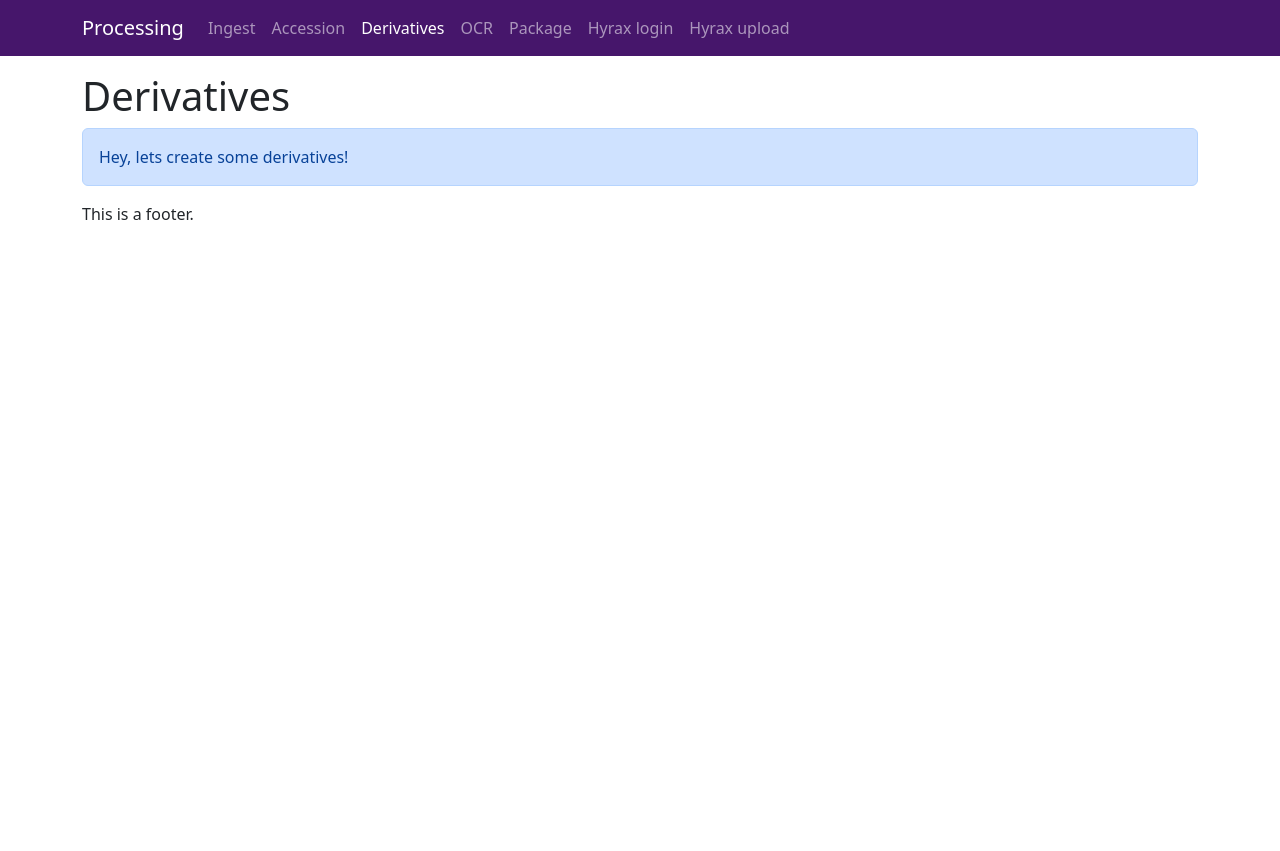
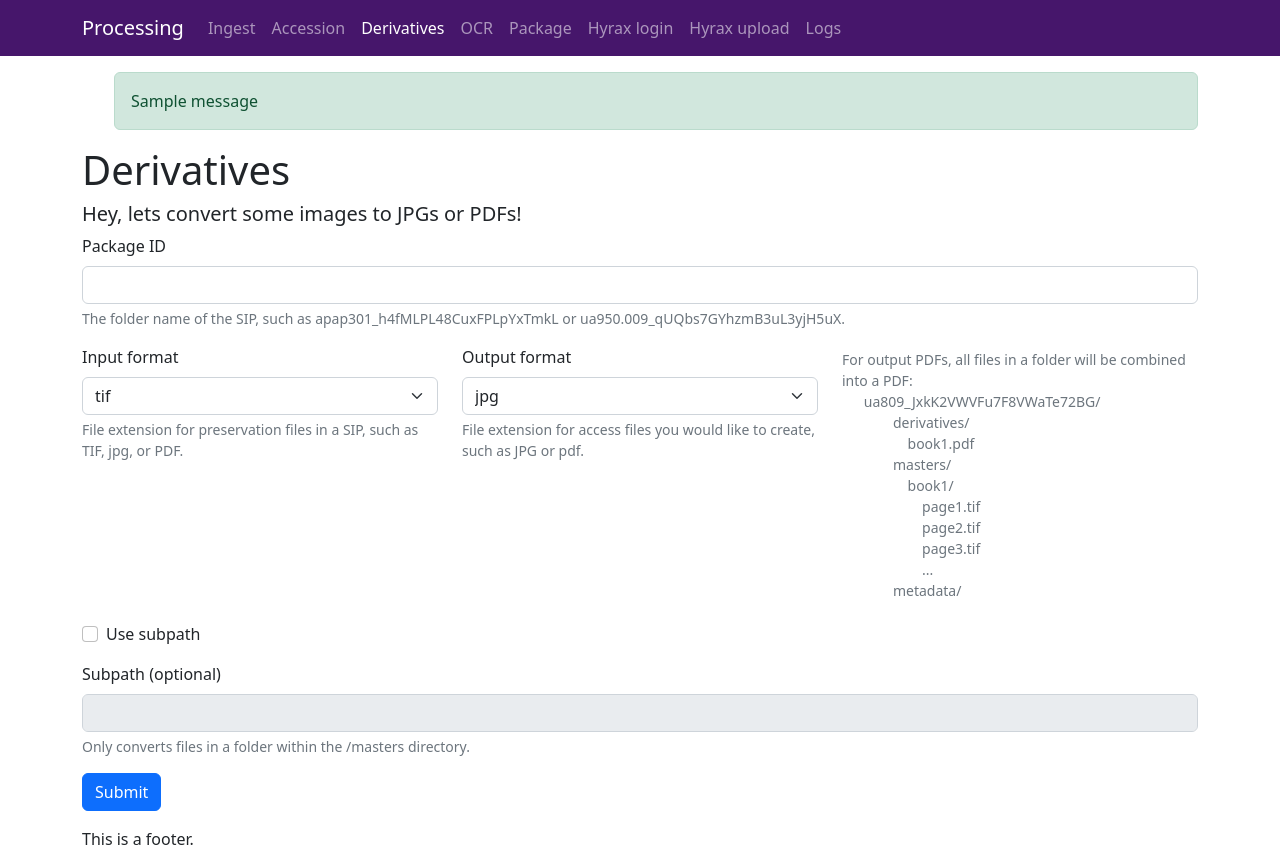
Before and after one commit to UAlbanyArchives/processing, a Flask app: page /derivatives in a window 1280 px wide. Before the commit the page ends 220 px from the top, so only its background shows below. Run offline with Flask 2, Linux system fonts and the light colour scheme; one stand-in notice (Sample message) is shown.

Commit message:
more forms set up and reads logs

```diff
--- a/app.py
+++ b/app.py
@@ -1,42 +1,69 @@
+import os
 from flask import Flask
+from flask import flash, redirect
 from flask import request
-#from flask import url_for
-#from markupsafe import escape
+from flask import url_for
+from markupsafe import escape
 from flask import render_template
 
 from forms.ingest import IngestForm
+from forms.accession import AccessionForm
+from forms.derivatives import DerivativesForm
 
 app = Flask(__name__)
-
+app.secret_key = b'_5#y73:F4T8z\n\xec]/'
 
 @app.route('/')
 def index():
     return render_template('root.html')
 
-@app.get('/ingest')
-def ingest_get():
-    return render_template('ingest.html')
-
-@app.post('/ingest')
-def ingest_post():
-    form = IngestForm(request.form)
-    if form.validate():
-
+@app.route('/ingest', methods=['GET', 'POST'])
+def ingest():
+    error = None
+    if request.method == 'POST':
+        form = IngestForm(request.form)
         collectionID = form.collectionID.data
         altPath = form.altPath.data
+        if not form.validate():
+            error = 'Invalid entry: ' + collectionID
+            flash(error, 'error')
+        else:
+            flash('Success! ' + collectionID, 'success')
+            return redirect(url_for('ingest'))
+    return render_template('ingest.html', error=error)
 
-        print (collectionID)
-        print (altPath)
-        return render_template('root.html')
-    return render_template('ingest.html', form=form)
+@app.route('/accession', methods=['GET', 'POST'])
+def accession():
+    error = None
+    if request.method == 'POST':
+        form = AccessionForm(request.form)
+        accessionID = form.accessionID.data
+        collectionID = form.collectionID.data
+        altPath = form.altPath.data
+        if not form.validate():
+            flash(f'Invalid entry! Accession {accessionID} or Collection {collectionID} is invalid.', 'error')
+        else:
+            flash(f'Success! Packaging accession {accessionID}.', 'success')
+            return redirect(url_for('accession'))
+    return render_template('accession.html', error=error)
 
-@app.get('/accession')
-def accession_get():
-    return render_template('accession.html')
 
-@app.get('/derivatives')
-def derivatives_get():
-    return render_template('derivatives.html')
+@app.route('/derivatives', methods=['GET', 'POST'])
+def derivatives():
+    error = None
+    if request.method == 'POST':
+        form = DerivativesForm(request.form)
+        packageID = form.packageID.data.strip()
+        inputFormat = form.inputFormat.data.lower().strip()
+        outputFormat = form.outputFormat.data.lower().strip()
+        subPath = form.subPath.data
+        if not form.validate():
+            flash(f'Invalid entry! PackageID {packageID}, input format {inputFormat}, or output format {outputFormat} is invalid.', 'error')
+        else:
+            flash(f'Success! Creating {outputFormat.upper()}s for SIP {packageID}.', 'success')
+            return redirect(url_for('derivatives'))
+    return render_template('derivatives.html', error=error)
+
 
 @app.get('/ocr')
 def ocr_get():
@@ -45,3 +72,19 @@ def ocr_get():
 @app.get('/package')
 def package_get():
     return render_template('package.html')
+
+@app.get('/logs')
+def list_logs():
+    log_files = []
+    log_dir = "logs"
+    for log_file in os.listdir(log_dir):
+        log_files.append(log_file)
+    log_files.sort(reverse=True)
+    return render_template('list_logs.html', log_files=log_files)
+
+@app.get('/logs/<string:logFilename>')
+def view_log(logFilename):
+    log_dir = "logs"
+    with open(os.path.join(log_dir, logFilename), "r") as f:
+        text = f.read()
+        return render_template('view_log.html', logFilename=escape(logFilename), log_text=text)
--- /dev/null
+++ b/forms/accession.py
@@ -0,0 +1,6 @@
+from wtforms import Form, BooleanField, StringField, PasswordField, validators
+
+class AccessionForm(Form):
+    accessionID = StringField('Accession ID', [validators.Length(min=8, max=8)])
+    collectionID = StringField('Collection ID', [validators.Length(min=5, max=9)])
+    altPath = StringField('Alternative Path', [validators.Length(min=0, max=35)])
--- a/templates/derivatives.html
+++ b/templates/derivatives.html
@@ -3,7 +3,77 @@
 {% block title %}Derivatives{% endblock %}
 {% block content %}
   <h1>Derivatives</h1>
-  <div class="alert alert-primary" role="alert">
-    Hey, lets create some derivatives!
+  <div class="h5">
+    Hey, lets convert some images to JPGs or PDFs!
   </div>
+
+  <form action="/derivatives" method="post">
+      <div class="mb-3">
+      <label for="packageID" class="form-label">Package ID</label>
+      <input type="packageID" class="form-control" name="packageID" id="packageID" aria-describedby="packageIDHelp">
+      <div id="packageIDHelp" class="form-text">The folder name of the SIP, such as apap301_h4fMLPL48CuxFPLpYxTmkL or ua950.009_qUQbs7GYhzmB3uL3yjH5uX.</div>
+    </div>
+
+    <div class="row">
+      <div class="col">
+        <label for="inputFormat" class="form-label">Input format</label>
+        <select class="form-select" name="inputFormat" id="inputFormat" aria-describedby="inputFormatHelp">
+          <option value="tif">tif</option>
+          <option value="jpg">jpg</option>
+          <option value="pdf">pdf</option>
+        </select>
+        <div id="inputFormatHelp" class="form-text">File extension for preservation files in a SIP, such as TIF, jpg, or PDF.</div>
+      </div>
+      <div class="col">
+        <label for="outputFormat" class="form-label">Output format</label>
+        <select class="form-select"name="outputFormat" id="outputFormat" aria-describedby="outputFormatHelp">
+          <option value="jpg">jpg</option>
+          <option value="pdf">pdf</option>
+          <option value="png">png</option>
+        </select>
+        <div id="outputFormatHelp" class="form-text">File extension for access files you would like to create, such as JPG or pdf.</div>
+      </div>
+      <div class="col">
+        <div class="form-text">
+          For output PDFs, all files in a folder will be combined into a PDF:
+          <div style="white-space: pre;">      ua809_JxkK2VWVFu7F8VWaTe72BG/
+              derivatives/
+                  book1.pdf
+              masters/
+                  book1/
+                      page1.tif
+                      page2.tif
+                      page3.tif
+                      ...
+              metadata/
+          </div>
+        </div>
+      </div>
+    </div>
+
+    <div class="mb-3 form-check">
+      <input type="checkbox" class="form-check-input" id="checkOptional"  onclick="enableOptional()">
+      <label class="form-check-label" for="checkOptional">Use subpath</label>
+    </div>
+    <div class="mb-3">
+      <label for="subPath" class="form-label">Subpath (optional)</label>
+      <input class="form-control" name="subPath" id="optional" aria-describedby="subPathHelp" disabled>
+      <div id="subPathHelp" class="form-text">Only converts files in a folder within the /masters directory.</div>
+    </div>
+
+    <button type="submit" class="btn btn-primary">Submit</button>
+  </form>
+
+  <script>
+    function enableOptional() {
+      if (document.getElementById("checkOptional").checked) {
+        console.log(false)
+        document.getElementById("optional").removeAttribute("disabled")
+      } else {
+        console.log(true)
+        document.getElementById("optional").setAttribute("disabled", true)
+      }
+    }
+    </script>
+
 {% endblock %}
--- a/templates/ingest.html
+++ b/templates/ingest.html
@@ -3,14 +3,14 @@
 {% block title %}Ingest{% endblock %}
 {% block content %}
   <h1>Ingest</h1>
-  <div class="alert alert-primary" role="alert">
+  <div class="h5">
     Hey, lets ingest some stuff!
   </div>
 
   <form action="/ingest" method="post">
     <div class="mb-3">
       <label for="collectionID" class="form-label">Collection ID</label>
-      <input type="id" class="form-control" name="collectionID" id="collectionID" aria-describedby="idHelp">
+      <input type="collectionID" class="form-control" name="collectionID" id="collectionID" aria-describedby="idHelp">
       <div id="idHelp" class="form-text">Such as apap101 or ua902.010. Files should be placed on Lincoln in <a href="file:////Lincoln/Library/SPE_Processing/ingest">\\Lincoln\Library\SPE_Processing\ingest\[Collection ID]</a></div>
     </div>
     <div class="mb-3 form-check">
--- a/templates/layout.html
+++ b/templates/layout.html
@@ -40,10 +40,33 @@
             <li class="nav-item">
               <a class="nav-link" href="https://archives.albany.edu/concern/daos/new">Hyrax upload</a>
             </li>
+            <li class="nav-item">
+              <a class="nav-link {{'active' if active == 'logs' }}" aria-current="{{'page' if active == 'logs' }}" href="/logs">Logs</a>
+            </li>
           </ul>
         </div>
       </div>
     </nav>
+
+    <div class="container mt-3" id="flash">
+      {% with messages = get_flashed_messages(with_categories=true) %}
+        {% if messages %}
+          <ul class=flashes>
+          {% for category, message in messages %}
+            {% if category == "success" %}
+              <div class="alert alert-success" role="alert">
+                {{ message }}
+              </div>
+            {% else %}
+              <div class="alert alert-danger" role="alert">
+                {{ message }}
+              </div>
+            {% endif %}
+          {% endfor %}
+          </ul>
+        {% endif %}
+      {% endwith %}
+    </div>
 
     <div class="container mt-3" id="content">
       {% block content %}{% endblock %}
--- a/templates/root.html
+++ b/templates/root.html
@@ -8,5 +8,6 @@
     <li><a href="/derivatives">Create derivative copies</a></li>
     <li><a href="/ocr">OCR PDFs</a></li>
     <li><a href="/package">Finalize into an AIP</a></li>
+    <li><a href="/logs">View logs</a></li>
   </ul>
 {% endblock %}
```
Also changed, not shown: forms/derivatives.py (added, +7 -0 lines), templates/accession.html (+36 -1 lines), templates/list_logs.html (added, +22 -0 lines), templates/view_log.html (added, +14 -0 lines), README.md, 1 other file.
